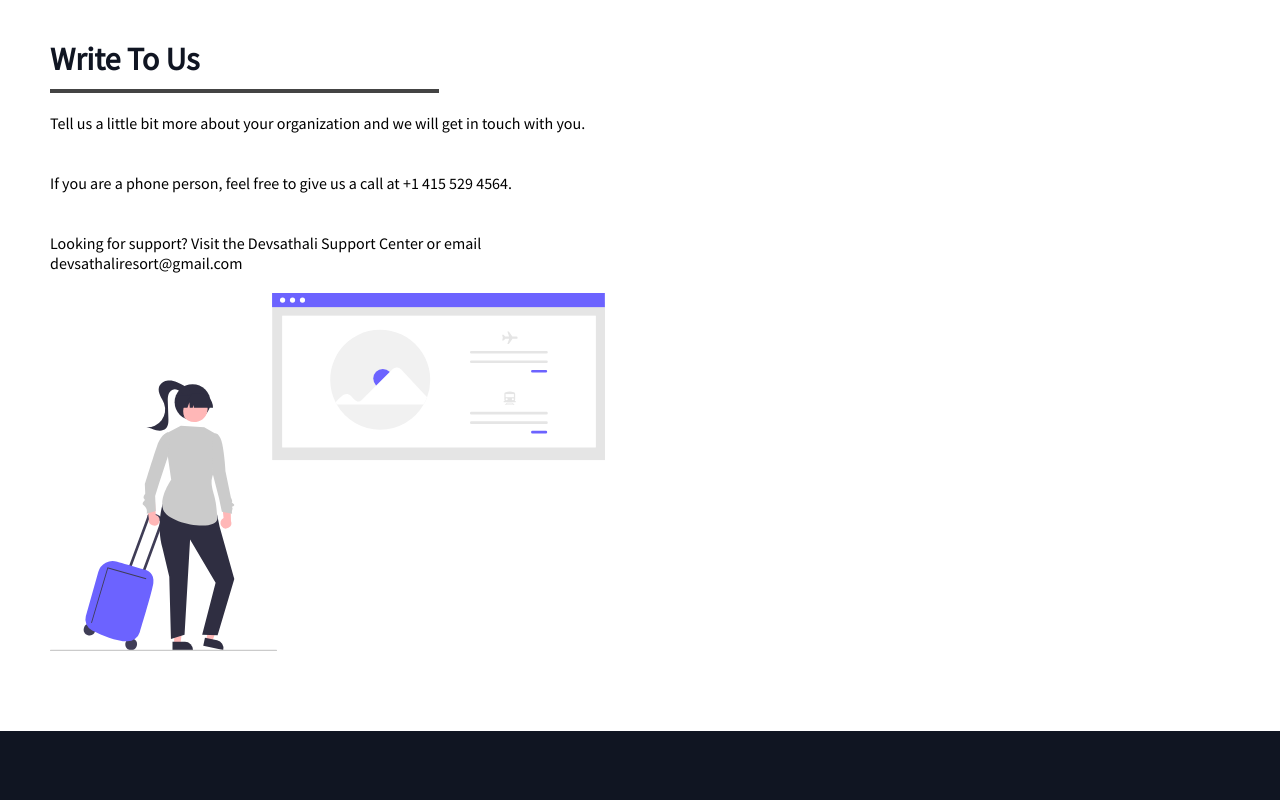
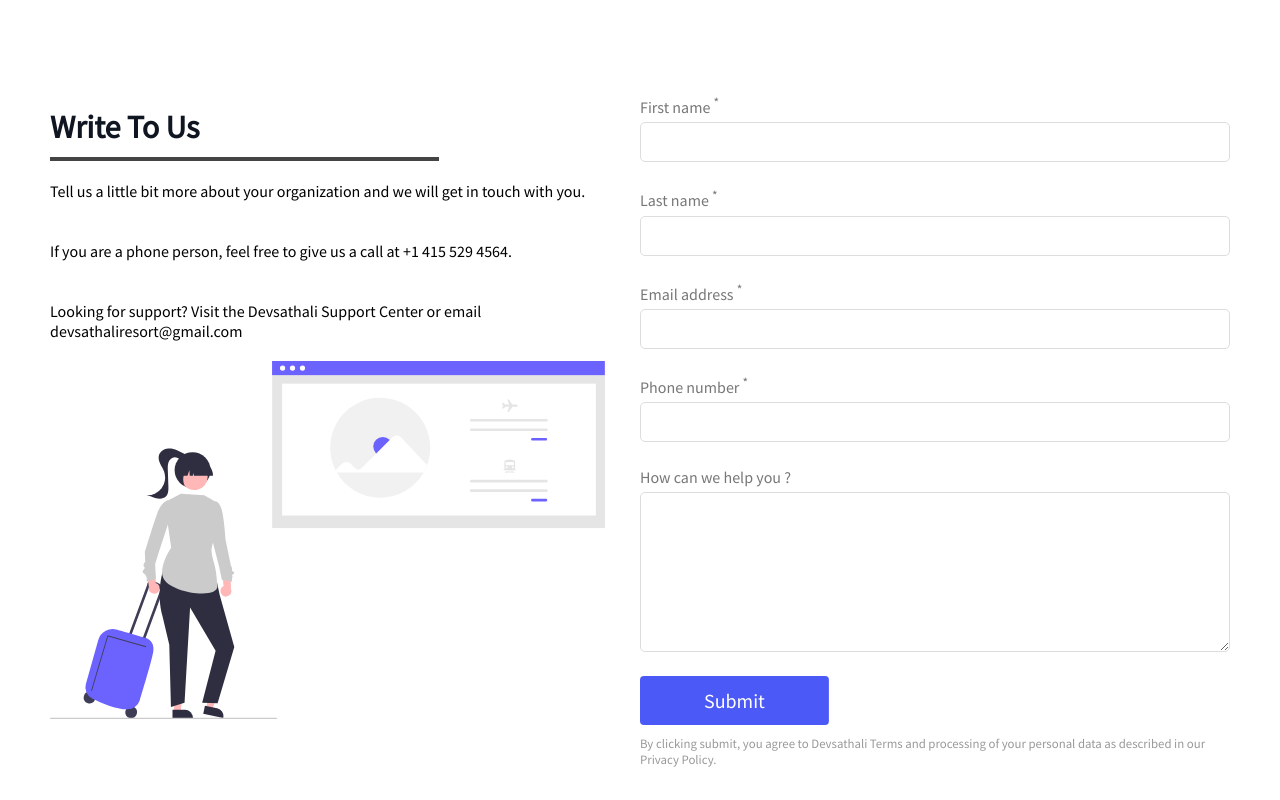
Before and after one commit to devji08/devsthali_resort, a React (Create React App) app: page /contact-us in a window 1280 px wide. Shown: the part 560-1360 px from the top of the page. Built offline with nearby package versions, Linux system fonts and the light colour scheme.

Commit message:
contact form

```diff
--- a/src/components/ContactSection/ContactSection.elements.js
+++ b/src/components/ContactSection/ContactSection.elements.js
@@ -74,3 +74,38 @@ vertical-align: middle;
 display: inline-block;
 max-height: 500px;
 `;
+
+export const FormRow = styled.div`
+flex: 1;
+// align-self: flex-start;
+padding-top: 40px;
+`;
+
+export const FormCol = styled.div`
+padding: 10px 0;
+`;
+
+export const Label = styled.p`
+padding: 5px 0;
+color: #777;
+`;
+
+export const TextField = styled.input`
+width: 100%;
+height: 40px;
+border: 1px solid #ddd;
+border-radius: 5px;
+`;
+
+export const TextArea = styled.textarea`
+width: 100%;
+height: 160px;
+border: 1px solid #ddd;
+border-radius: 5px;
+`;
+
+export const Term = styled.p`
+color: #999;
+font-size: 0.8rem;
+padding: 10px 0;
+`;
--- a/src/components/ContactSection/ContactSection.js
+++ b/src/components/ContactSection/ContactSection.js
@@ -1,6 +1,37 @@
 import React from 'react';
-import {ContactSec, ContactRow, ContactCol, Title, Statement, ContactWrapper, Resort, Address, Direction, Phone, Email, Line, ImgWrapper, Img} from './ContactSection.elements.js';
-import { Container } from '../../globalStyles';
+import {ContactSec, ContactRow, ContactCol, Title, Statement, ContactWrapper, Resort, Address, Direction, Phone, Email, Line, ImgWrapper, Img, FormRow, FormCol, Label, TextField, TextArea, Term} from './ContactSection.elements.js';
+import { Container, Button } from '../../globalStyles';
+
+const FormSec = () => {
+    return(
+        <FormRow>
+            <FormCol>
+                <Label>First name <sup>*</sup></Label>
+                <TextField></TextField>
+            </FormCol>
+            <FormCol>
+                <Label>Last name <sup>*</sup></Label>
+                <TextField></TextField>
+            </FormCol>
+            <FormCol>
+                <Label>Email address <sup>*</sup></Label>
+                <TextField></TextField>
+            </FormCol>
+            <FormCol>
+                <Label>Phone number <sup>*</sup></Label>
+                <TextField></TextField>
+            </FormCol>
+            <FormCol>
+                <Label>How can we help you ?</Label>
+                <TextArea></TextArea>
+            </FormCol>
+            <FormCol>
+                <Button big fontBig>Submit</Button>
+                <Term>By clicking submit, you agree to Devsathali Terms and processing of your personal data as described in our Privacy Policy.</Term>
+            </FormCol>
+        </FormRow>
+    )
+}
 
 const ContactSection = ({title, statement, resort, address, direction, phone, email, img, alt, title2, statement2, statement3, statement4}) => {
     return (
@@ -36,9 +67,7 @@ const ContactSection = ({title, statement, resort, address, direction, phone, em
                             <Img src = {img} alt = {alt}></Img>
                         </ImgWrapper>
                     </ContactCol>
-                    <ContactCol>
-
-                    </ContactCol>
+                        <FormSec/>
                 </ContactRow>
             </Container>
         </ContactSec>
--- a/src/components/ImageSlider/ImageSlider.elements.js
+++ b/src/components/ImageSlider/ImageSlider.elements.js
@@ -43,6 +43,7 @@ user-select: none;
 export const CarouselImageWrapper = styled.div`
 display: flex;
 height: 100%;
+width: 100%;
 `;
 
 export const CarouselImage = styled.div`
--- a/src/components/InfoSection/InfoSection.js
+++ b/src/components/InfoSection/InfoSection.js
@@ -26,7 +26,8 @@ function InfoSection({
     topLine,
     img,
     alt,
-    start
+    start,
+    link
 }) {
     return (
         <>
@@ -38,7 +39,7 @@ function InfoSection({
                                 <TopLine lightTopLine={lightTopLine}>{topLine}</TopLine>
                                 <Heading lightText={lightText}>{headline}</Heading>
                                 <Subtitle lightTextDesc={lightTextDesc}>{description}</Subtitle>
-                                <Link to='/sigh-up'>
+                                <Link to={link}>
                                     <Button big fontBig primary = {primary}>
                                         {buttonLabel}
                                     </Button>
--- a/src/components/RoomSection/RoomSection.elements.js
+++ b/src/components/RoomSection/RoomSection.elements.js
@@ -2,7 +2,7 @@ import styled from 'styled-components'
 
 export const RoomSec = styled.div`
 padding: 160px 0;
-background: ${({lightBg}) => (lightBg ? '#fff' : '#101522')};
+background: ${({lightBg}) => (lightBg ? '#fff' : '#1723')};
 `;
 
 export const RoomRow = styled.div`
@@ -43,7 +43,8 @@ margin-bottom: 24px;
 font-size: 48px;
 letter-spacing: 5px;
 line-height: 1.1;
-color: ${({lightText}) => (lightText ? '#f7f8fa' : '#1c2237')};
+color: #1c2237;
+// color: ${({lightText}) => (lightText ? '#f7f8fa' : '#1c2237')};
 `;
 
 export const Content = styled.p`
@@ -51,7 +52,8 @@ max-widht: 440px;
 margin-bottom: 35px;
 font-size: 18px;
 line=height: 24px;
-color: ${({lightText}) => (lightText ? '#a9b3c1' : '#1c2237')};
+color: #777;
+// color: ${({lightText}) => (lightText ? '#a9b3c1' : '#1c2237')};
 `;
 
 export const ImgWrapper = styled.div`
--- a/src/pages/Home/Data.js
+++ b/src/pages/Home/Data.js
@@ -17,7 +17,8 @@ export const homeObjOne = {
     topLine: 'Devsthali Associates',
     img: svg1,
     alt: 'Image',
-    start: ''
+    start: '',
+    link: '/rooms'
 }
 
 export const homeObjTwo = {
@@ -33,7 +34,8 @@ export const homeObjTwo = {
     topLine: 'Devsthali Associates',
     img: profile,
     alt: 'Image',
-    start: 'true'
+    start: 'true',
+    link: 'events'
 }
 
 export const homeObjThree = {
```
